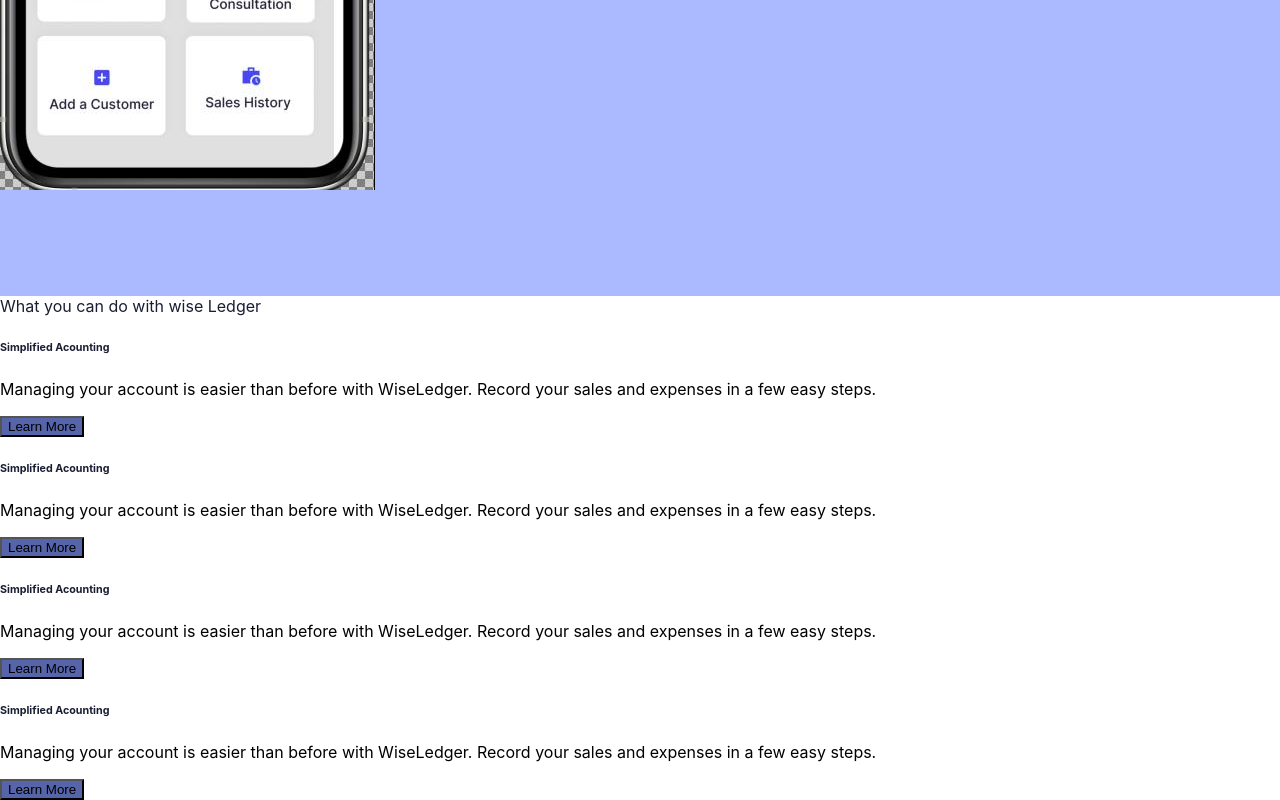
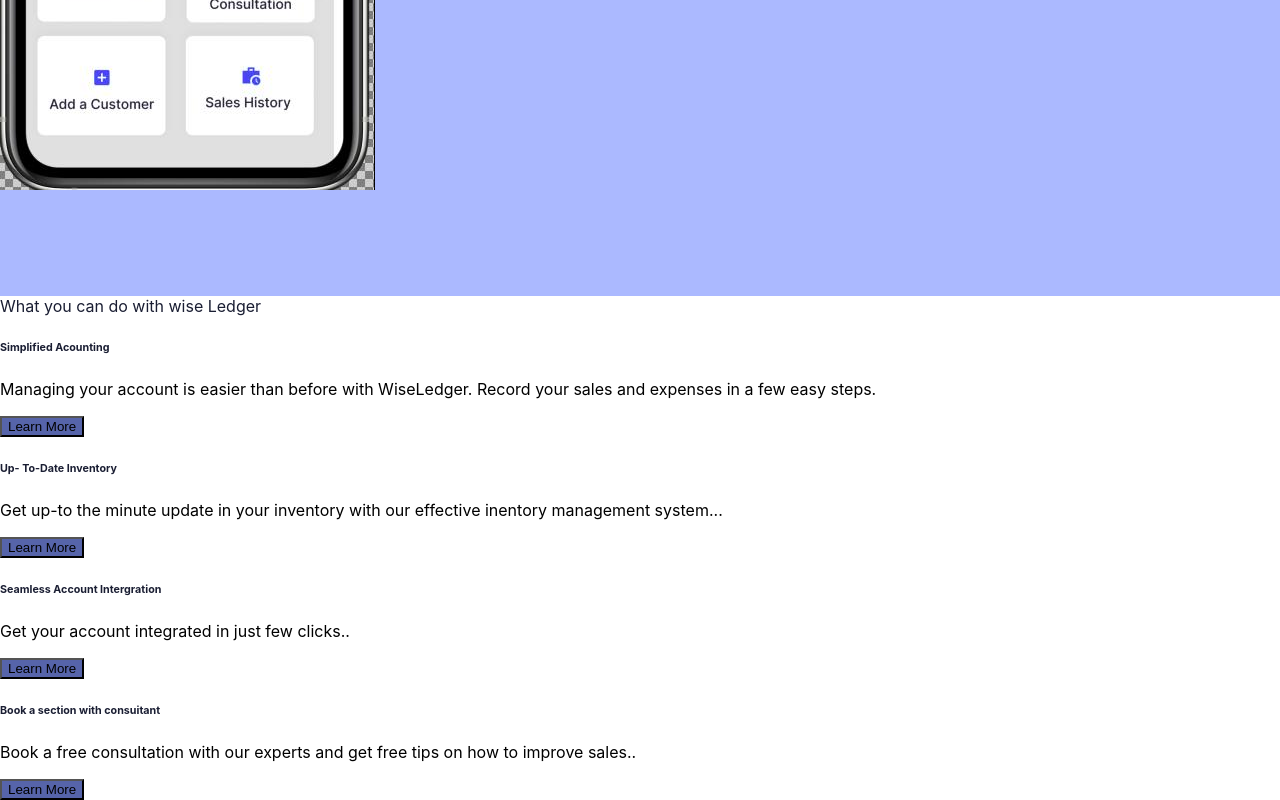
Before and after one commit to chepyego/Group-69, a React (Create React App) app: page / in a window 1280 px wide. Shown: the part 583-1383 px from the top of the page. Built offline with nearby package versions, Linux system fonts and the light colour scheme.

Commit message:
change the roo to home page

```diff
--- a/src/components/AboutWiseLeger.jsx
+++ b/src/components/AboutWiseLeger.jsx
@@ -6,24 +6,24 @@
       <div>
         <div className='text-center text-4xl font-semibold nav-text mt-36 mb-11'>What you can do with wise Ledger</div>
           <div className='ml-48 mr-40 flex justify-center flex-wrap  gap-2'>
-            <div className=' shadow-2xl bg-white rounded-2xl w-96 h-64 mx-auto mb-28'>
+            <div className=' shadow-2xl bg-white rounded-2xl w-96 h-64  mx-auto mb-28'>
               <h6 className='text-3xl font-semibold nav-text pt-6 pl-4'>Simplified Acounting</h6>
               <p className=' m-4 justify-center align-center text-base font-normal text-blue-600/75 font-Inter'>Managing your account is easier than before with WiseLedger. Record your sales and expenses in a few easy steps.</p>
               <button className='ml-4 nav-button rounded-lg text-white py-2.5 px-8'>Learn More</button>
             </div>
             <div className='shadow-2xl bg-white rounded-2xl w-96 h-64 mx-auto mb-28'>
-              <h6 className='text-3xl font-semibold nav-text pt-6 pl-4'>Simplified Acounting</h6>
-              <p className=' m-4 justify-center align-center text-base font-normal text-blue-600/75 font-Inter'>Managing your account is easier than before with WiseLedger. Record your sales and expenses in a few easy steps.</p>
+              <h6 className='text-3xl font-semibold nav-text pt-6 pl-4'>Up- To-Date Inventory</h6>
+              <p className=' m-4 justify-center align-center text-base font-normal text-blue-600/75 font-Inter'>Get up-to the minute update in your inventory with our effective inentory management system...</p>
               <button className='ml-4 nav-button rounded-lg text-white py-2.5 px-8'>Learn More</button>
             </div>
             <div className='shadow-2xl bg-white rounded-2xl w-96 h-64 mx-auto mb-28'>
-              <h6 className='text-3xl font-semibold nav-text pt-6 pl-4'>Simplified Acounting</h6>
-              <p className=' m-4 justify-center align-center text-base font-normal text-blue-600/75 font-Inter'>Managing your account is easier than before with WiseLedger. Record your sales and expenses in a few easy steps.</p>
+              <h6 className='text-3xl font-semibold nav-text pt-6 pl-4'>Seamless Account Intergration</h6>
+              <p className=' m-4 justify-center align-center text-base font-normal text-blue-600/75 font-Inter'>Get your account integrated in just few clicks..</p>
               <button className='ml-4 nav-button rounded-lg text-white py-2.5 px-8'>Learn More</button>
             </div>
             <div className='shadow-2xl bg-white rounded-2xl w-96 h-64 mx-auto mb-28'>
-              <h6 className='text-3xl font-semibold nav-text pt-6 pl-4'>Simplified Acounting</h6>
-              <p className=' m-4 justify-center align-center text-base font-normal text-blue-600/75 font-Inter'>Managing your account is easier than before with WiseLedger. Record your sales and expenses in a few easy steps.</p>
+              <h6 className='text-3xl font-semibold nav-text pt-6 pl-4'>Book a section with consuitant</h6>
+              <p className=' m-4 justify-center align-center text-base font-normal text-blue-600/75 font-Inter'>Book a free consultation with our experts and get free tips on how to improve sales..</p>
               <button className='ml-4 nav-button rounded-lg text-white py-2.5 px-8'>Learn More</button>
             </div>
 
--- a/src/components/Header.jsx
+++ b/src/components/Header.jsx
@@ -11,7 +11,7 @@
       <div class="container mx-auto">
          <ul className='flex items-center gap-x-6'>
           <li className='tracking-wide font-sans text-xl mr-96 ml-20 nav-text'>
-            <Link to='/Home'><span className='text-4xl font-bold'>W</span>ise <span className='font-bold text-4xl'>L</span>edger</Link>
+            <Link to='/'><span className='text-4xl font-bold'>W</span>ise <span className='font-bold text-4xl'>L</span>edger</Link>
           </li>
           <li>
             <Link to='/features' className='font-bold font-sans nav-text'>Features
```
Also changed, not shown: src/components/HowWiseLegerHelp.jsx (added, +14 -0 lines).
